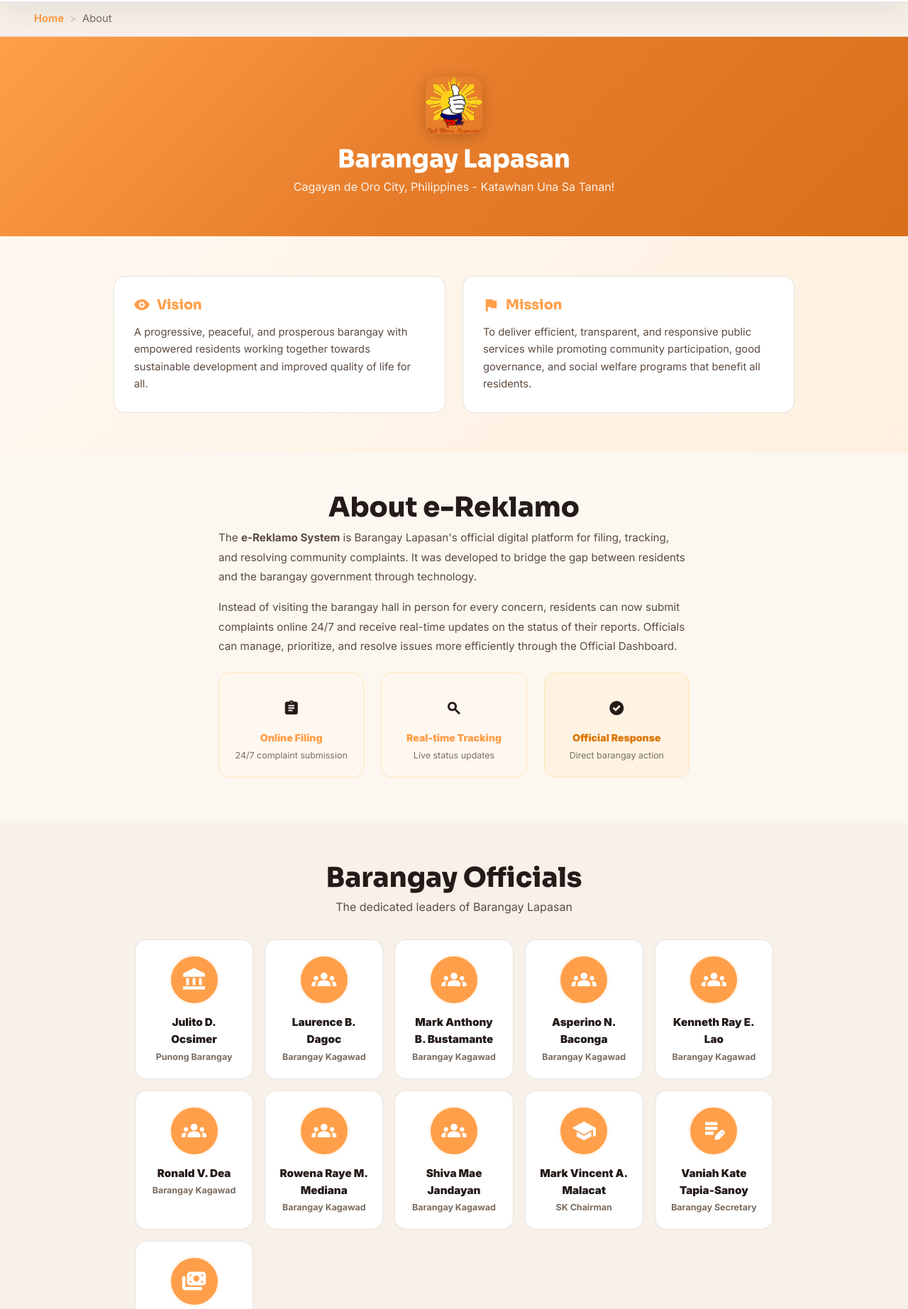
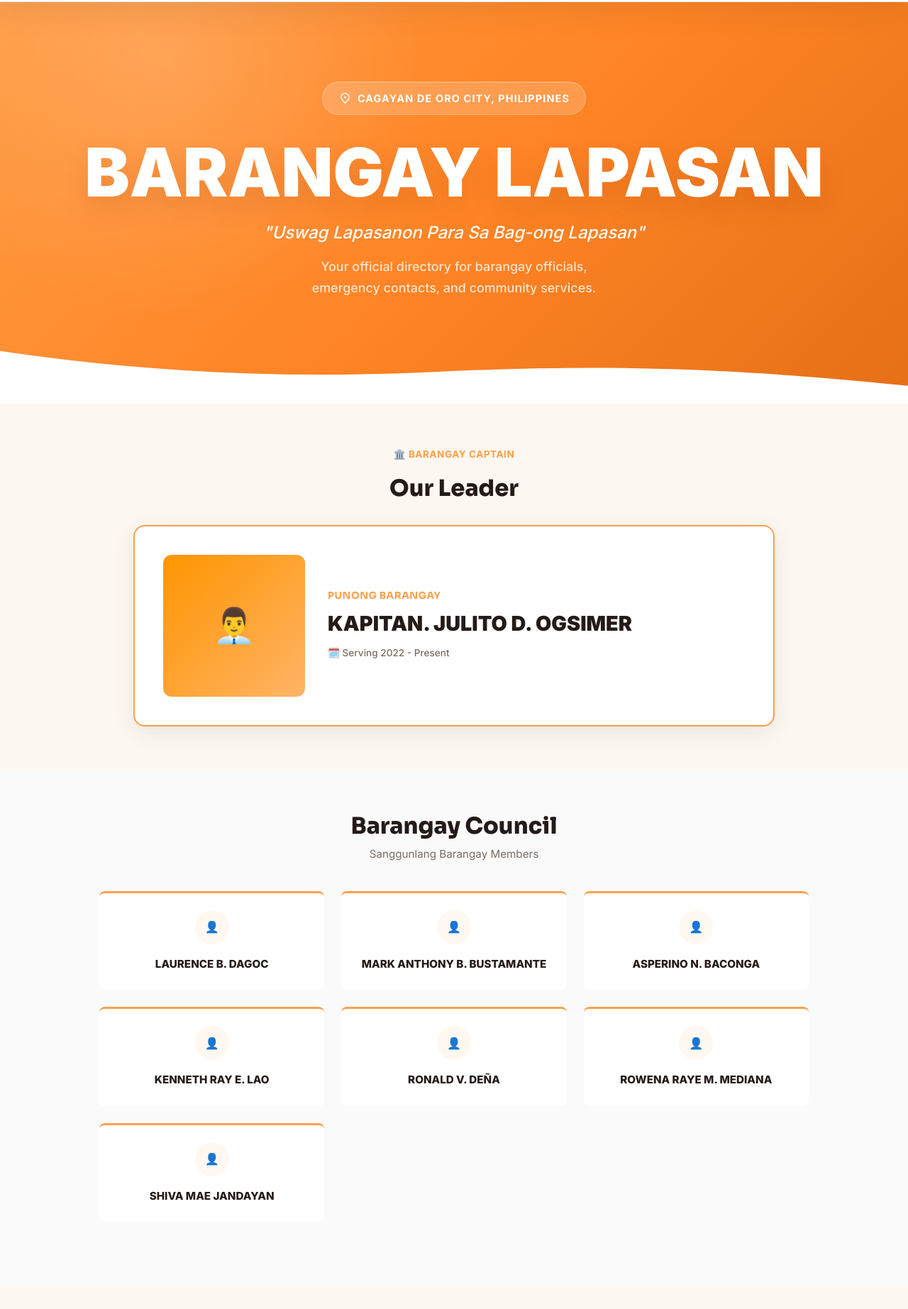
Before and after one commit to Dranel-alt/SDE-Web, a website: page pages/about.html in a window 1280 px wide. Shown: the part 97-1942 px from the top of the page at 71% size. Drawn offline with nearby package versions, Linux system fonts and the light colour scheme.

Commit message:
new feature

```diff
--- a/pages/about.html
+++ b/pages/about.html
@@ -8,96 +8,400 @@
   <link href="https://fonts.googleapis.com/css2?family=Inter:wght@400;500;600;700;800;900&family=Sora:wght@600;700;800&display=swap" rel="stylesheet"/>
   <link rel="stylesheet" href="../css/style.css"/>
   <style>
-    .official-card{background:#fff;border:1.5px solid var(--border);border-radius:var(--radius-lg);padding:20px;text-align:center;transition:all 0.2s;}
-    .official-card:hover{box-shadow:var(--shadow-md);transform:translateY(-3px);}
-    .official-avatar{width:72px;height:72px;border-radius:50%;background:var(--primary);display:flex;align-items:center;justify-content:center;margin:0 auto 12px;border:3px solid var(--primary-bg);color:#fff;}
-    .official-avatar .material-symbols-outlined{font-size:34px;}
-    .official-name{font-weight:900;font-size:0.95rem;margin-bottom:2px;}
-    .official-pos{font-size:0.78rem;color:var(--text-light);font-weight:700;}
-    .timeline-section{position:relative;max-width:600px;margin:0 auto;}
-    .hist-item{display:flex;gap:20px;margin-bottom:24px;}
-    .hist-year{font-size:1.1rem;font-weight:900;color:var(--primary);min-width:50px;padding-top:2px;}
-    .hist-text{flex:1;background:#fff;border-radius:10px;padding:14px 16px;border:1px solid var(--border);font-size:0.88rem;line-height:1.6;color:var(--text-mid);}
+    .about-breadcrumbs {
+      display: none;
+    }
+    .hero-banner {
+      background:
+        radial-gradient(circle at 18% 14%, rgba(255,255,255,0.14), transparent 32%),
+        linear-gradient(135deg, #FF9B43 0%, #FF8425 52%, #E56F17 100%);
+      color: #fff;
+      min-height: 540px;
+      padding: 112px 24px 150px;
+      text-align: center;
+      position: relative;
+      overflow: hidden;
+      display: flex;
+      align-items: center;
+      justify-content: center;
+    }
+    .hero-wave {
+      position: absolute;
+      left: -3%;
+      bottom: -1px;
+      width: 106%;
+      height: 82px;
+      display: block;
+      z-index: 0;
+    }
+    .hero-banner-inner {
+      position: relative;
+      z-index: 1;
+      max-width: 1120px;
+      margin: 0 auto;
+    }
+    .hero-banner .location-tag {
+      display: inline-flex;
+      align-items: center;
+      gap: 8px;
+      background: rgba(255, 255, 255, 0.18);
+      border: 1px solid rgba(255, 255, 255, 0.26);
+      border-radius: 999px;
+      padding: 11px 22px;
+      font-size: 0.9rem;
+      font-weight: 700;
+      margin-bottom: 36px;
+      backdrop-filter: blur(8px);
+      box-shadow: inset 0 1px 0 rgba(255,255,255,0.12);
+      text-transform: uppercase;
+      letter-spacing: 0.08em;
+    }
+    .hero-banner .location-tag .material-symbols-outlined {
+      font-size: 19px;
+      line-height: 1;
+    }
+    .hero-banner h1 {
+      font-size: clamp(4.6rem, 7.4vw, 6.1rem);
+      font-weight: 900;
+      line-height: 0.96;
+      margin: 0 0 24px;
+      letter-spacing: 0;
+      font-family: var(--font-body);
+      text-shadow: 0 18px 36px rgba(137, 54, 0, 0.16);
+    }
+    .hero-banner .tagline {
+      font-size: 1.5rem;
+      margin-bottom: 18px;
+      opacity: 0.98;
+      font-weight: 500;
+      font-style: italic;
+      line-height: 1.25;
+    }
+    .hero-banner p {
+      font-size: 1.12rem;
+      max-width: 690px;
+      margin: 0 auto;
+      opacity: 0.9;
+      line-height: 1.65;
+      font-weight: 500;
+    }
+    .hero-banner .directory-copy {
+      color: rgba(255, 255, 255, 0.86);
+      text-wrap: balance;
+    }
+
+    .leader-section {
+      padding: 60px 48px;
+      max-width: 1000px;
+      margin: 0 auto;
+    }
+    .leader-label {
+      color: var(--primary);
+      font-size: 0.85rem;
+      font-weight: 700;
+      letter-spacing: 0.5px;
+      text-transform: uppercase;
+      text-align: center;
+      margin-bottom: 16px;
+    }
+    .section-title-center {
+      text-align: center;
+      font-size: 2rem;
+      font-weight: 900;
+      margin-bottom: 32px;
+      color: var(--text-dark);
+    }
+    .leader-card {
+      background: #fff;
+      border-radius: 16px;
+      overflow: hidden;
+      border: 2px solid var(--primary);
+      box-shadow: 0 8px 32px rgba(0,0,0,0.08);
+    }
+    .leader-card-content {
+      display: flex;
+      align-items: center;
+      padding: 40px;
+    }
+    .leader-image {
+      width: 200px;
+      height: 200px;
+      border-radius: 12px;
+      background: linear-gradient(135deg, #FF9500, #FFB366);
+      display: flex;
+      align-items: center;
+      justify-content: center;
+      color: #fff;
+      font-size: 3rem;
+      margin-right: 32px;
+      flex-shrink: 0;
+    }
+    .leader-info h3 {
+      font-size: 0.85rem;
+      font-weight: 700;
+      color: var(--primary);
+      letter-spacing: 0.5px;
+      margin-bottom: 8px;
+      text-transform: uppercase;
+    }
+    .leader-info .name {
+      font-size: 1.8rem;
+      font-weight: 900;
+      color: var(--text-dark);
+      margin-bottom: 8px;
+    }
+    .leader-info .title {
+      font-size: 1rem;
+      font-weight: 600;
+      color: var(--text-mid);
+      margin-bottom: 12px;
+    }
+    .leader-info .tenure {
+      font-size: 0.85rem;
+      color: var(--text-light);
+      font-weight: 500;
+    }
+
+    .council-section {
+      padding: 60px 48px;
+      background: #fafafa;
+    }
+    .council-container {
+      max-width: 1000px;
+      margin: 0 auto;
+    }
+    .council-title {
+      text-align: center;
+      font-size: 2rem;
+      font-weight: 900;
+      margin-bottom: 8px;
+      color: var(--text-dark);
+    }
+    .council-subtitle {
+      text-align: center;
+      font-size: 0.95rem;
+      color: var(--text-light);
+      margin-bottom: 40px;
+    }
+    .council-grid {
+      display: grid;
+      grid-template-columns: repeat(3, 1fr);
+      gap: 24px;
+      margin-bottom: 32px;
+    }
+    .council-member {
+      background: #fff;
+      border-top: 3px solid var(--primary);
+      border-radius: 8px;
+      padding: 24px;
+      text-align: center;
+      transition: all 0.3s ease;
+    }
+    .council-member:hover {
+      box-shadow: 0 8px 24px rgba(0,0,0,0.1);
+      transform: translateY(-4px);
+    }
+    .council-member .icon {
+      width: 48px;
+      height: 48px;
+      border-radius: 50%;
+      background: var(--primary-bg);
+      display: flex;
+      align-items: center;
+      justify-content: center;
+      margin: 0 auto 16px;
+      color: var(--primary);
+    }
+    .council-member .name {
+      font-size: 0.95rem;
+      font-weight: 800;
+      color: var(--text-dark);
+    }
+
+    .roles-section {
+      padding: 60px 48px;
+    }
+    .roles-container {
+      max-width: 1000px;
+      margin: 0 auto;
+    }
+    .roles-grid {
+      display: grid;
+      grid-template-columns: repeat(3, 1fr);
+      gap: 24px;
+    }
+    .role-card {
+      background: #fff;
+      border-radius: 12px;
+      padding: 32px 24px;
+      text-align: center;
+      border: 1.5px solid var(--border);
+      transition: all 0.3s ease;
+    }
+    .role-card:hover {
+      box-shadow: 0 12px 32px rgba(0,0,0,0.1);
+      transform: translateY(-6px);
+    }
+    .role-card.chairman {
+      border-top: 4px solid #FFB366;
+    }
+    .role-card.secretary {
+      border-top: 4px solid #4CAF50;
+    }
+    .role-card.treasurer {
+      border-top: 4px solid #2196F3;
+    }
+    .role-icon {
+      width: 60px;
+      height: 60px;
+      border-radius: 50%;
+      display: flex;
+      align-items: center;
+      justify-content: center;
+      margin: 0 auto 16px;
+      font-size: 28px;
+    }
+    .role-card.chairman .role-icon {
+      background: #FFE4B5;
+      color: #FF9500;
+    }
+    .role-card.secretary .role-icon {
+      background: #E8F5E9;
+      color: #4CAF50;
+    }
+    .role-card.treasurer .role-icon {
+      background: #E3F2FD;
+      color: #2196F3;
+    }
+    .role-card .role-title {
+      font-size: 0.85rem;
+      font-weight: 700;
+      color: var(--text-light);
+      text-transform: uppercase;
+      letter-spacing: 0.5px;
+      margin-bottom: 8px;
+    }
+    .role-card .person-name {
+      font-size: 1.1rem;
+      font-weight: 900;
+      color: var(--text-dark);
+    }
+
+    @media (max-width: 768px) {
+      .hero-banner {
+        min-height: 430px;
+        padding: 68px 18px 122px;
+      }
+      .hero-wave {
+        height: 64px;
+      }
+      .hero-banner .location-tag {
+        margin-bottom: 24px;
+        padding: 9px 16px;
+        font-size: 0.82rem;
+      }
+      .hero-banner h1 { font-size: 3rem; margin-bottom: 22px; }
+      .hero-banner .tagline { font-size: 1.2rem; }
+      .hero-banner p { font-size: 1rem; }
+      .leader-card-content { flex-direction: column; }
+      .leader-image { width: 150px; height: 150px; margin-right: 0; margin-bottom: 20px; }
+      .council-grid { grid-template-columns: repeat(2, 1fr); }
+      .roles-grid { grid-template-columns: 1fr; }
+      .section-title-center { font-size: 1.6rem; }
+    }
   </style>
 </head>
 <body>
 <div id="navbar"></div>
-<nav class="breadcrumbs"><a href="../index.html">Home</a><span class="sep">&gt;</span><span>About</span></nav>
+<nav class="breadcrumbs about-breadcrumbs"><a href="../index.html">Home</a><span class="sep">&gt;</span><span>About</span></nav>
 <main id="main-content" class="page-fade">
-  <!-- Hero -->
-  <section style="background:var(--gradient-hero);color:#fff;padding:56px 48px;text-align:center;">
-    <img src="../assets/logo.png" alt="Barangay Lapasan Logo" style="width:80px;border-radius:16px;margin:0 auto 16px;display:block;box-shadow:0 4px 20px rgba(0,0,0,0.2);"/>
-    <h1 style="font-size:2.2rem;font-weight:900;margin-bottom:8px;">Barangay Lapasan</h1>
-    <p style="opacity:0.9;font-size:1rem;max-width:500px;margin:0 auto;">Cagayan de Oro City, Philippines - Katawhan Una Sa Tanan!</p>
+  <!-- Hero Banner -->
+  <section class="hero-banner">
+    <div class="hero-banner-inner">
+      <div class="location-tag"><span class="material-symbols-outlined">location_on</span> Cagayan de Oro City, Philippines</div>
+      <h1>BARANGAY LAPASAN</h1>
+      <p class="tagline">"Uswag Lapasanon Para Sa Bag-ong Lapasan"</p>
+      <p class="directory-copy">Your official directory for barangay officials, emergency contacts, and community services.</p>
+    </div>
+    <svg class="hero-wave" viewBox="0 0 1163 74" preserveAspectRatio="none" aria-hidden="true" focusable="false">
+      <path d="M0 0C186 31 362 41 552 32C746 23 879 22 1163 53V74H0Z" fill="#fff"/>
+    </svg>
   </section>
 
-  <!-- Vision Mission -->
-  <section class="section" style="background:linear-gradient(135deg,#FFF8F0,#FFF0E0);">
-    <div class="two-col" style="max-width:960px;margin:0 auto;">
-      <div class="vm-card">
-        <h3><span class="material-symbols-outlined icon">visibility</span> Vision</h3>
-        <p>A progressive, peaceful, and prosperous barangay with empowered residents working together towards sustainable development and improved quality of life for all.</p>
-      </div>
-      <div class="vm-card">
-        <h3><span class="material-symbols-outlined icon">flag</span> Mission</h3>
-        <p>To deliver efficient, transparent, and responsive public services while promoting community participation, good governance, and social welfare programs that benefit all residents.</p>
+  <!-- Leader Section -->
+  <section class="leader-section">
+    <div class="leader-label">🏛️ BARANGAY CAPTAIN</div>
+    <h2 class="section-title-center">Our Leader</h2>
+    <div class="leader-card">
+      <div class="leader-card-content">
+        <div class="leader-image">👨‍💼</div>
+        <div class="leader-info">
+          <h3>Punong Barangay</h3>
+          <div class="name">KAPITAN. JULITO D. OGSIMER</div>
+          <div class="tenure">🗓️ Serving 2022 - Present</div>
+        </div>
       </div>
     </div>
   </section>
 
-  <!-- About e-Reklamo -->
-  <section class="section" style="max-width:760px;margin:0 auto;">
-    <h2 class="section-title" style="text-align:center;">About e-Reklamo</h2>
-    <p style="color:var(--text-mid);line-height:1.8;margin-bottom:16px;font-size:0.95rem;">The <strong>e-Reklamo System</strong> is Barangay Lapasan's official digital platform for filing, tracking, and resolving community complaints. It was developed to bridge the gap between residents and the barangay government through technology.</p>
-    <p style="color:var(--text-mid);line-height:1.8;margin-bottom:24px;font-size:0.95rem;">Instead of visiting the barangay hall in person for every concern, residents can now submit complaints online 24/7 and receive real-time updates on the status of their reports. Officials can manage, prioritize, and resolve issues more efficiently through the Official Dashboard.</p>
-    <div class="three-col" style="margin-bottom:8px;">
-      <div style="text-align:center;padding:20px;background:var(--primary-bg);border-radius:var(--radius-lg);border:1px solid #FFE4B5;">
-        <div style="font-size:2rem;margin-bottom:8px;"><span class="material-symbols-outlined icon">assignment</span></div>
-        <div style="font-weight:900;font-size:0.88rem;color:var(--primary);">Online Filing</div>
-        <div style="font-size:0.78rem;color:var(--text-light);margin-top:4px;">24/7 complaint submission</div>
-      </div>
-      <div style="text-align:center;padding:20px;background:#FFF8F0;border-radius:var(--radius-lg);border:1px solid #FFE4B5;">
-        <div style="font-size:2rem;margin-bottom:8px;"><span class="material-symbols-outlined icon">search</span></div>
-        <div style="font-weight:900;font-size:0.88rem;color:var(--primary);">Real-time Tracking</div>
-        <div style="font-size:0.78rem;color:var(--text-light);margin-top:4px;">Live status updates</div>
-      </div>
-      <div style="text-align:center;padding:20px;background:#FEF3E2;border-radius:var(--radius-lg);border:1px solid #FFE4B5;">
-        <div style="font-size:2rem;margin-bottom:8px;"><span class="material-symbols-outlined icon">check_circle</span></div>
-        <div style="font-weight:900;font-size:0.88rem;color:var(--success);">Official Response</div>
-        <div style="font-size:0.78rem;color:var(--text-light);margin-top:4px;">Direct barangay action</div>
+  <!-- Council Section -->
+  <section class="council-section">
+    <div class="council-container">
+      <h2 class="council-title">Barangay Council</h2>
+      <p class="council-subtitle">Sanggunlang Barangay Members</p>
+      <div class="council-grid">
+        <div class="council-member">
+          <div class="icon">👤</div>
+          <div class="name">LAURENCE B. DAGOC</div>
+        </div>
+        <div class="council-member">
+          <div class="icon">👤</div>
+          <div class="name">MARK ANTHONY B. BUSTAMANTE</div>
+        </div>
+        <div class="council-member">
+          <div class="icon">👤</div>
+          <div class="name">ASPERINO N. BACONGA</div>
+        </div>
+        <div class="council-member">
+          <div class="icon">👤</div>
+          <div class="name">KENNETH RAY E. LAO</div>
+        </div>
+        <div class="council-member">
+          <div class="icon">👤</div>
+          <div class="name">RONALD V. DEÑA</div>
+        </div>
+        <div class="council-member">
+          <div class="icon">👤</div>
+          <div class="name">ROWENA RAYE M. MEDIANA</div>
+        </div>
+        <div class="council-member">
+          <div class="icon">👤</div>
+          <div class="name">SHIVA MAE JANDAYAN</div>
+        </div>
       </div>
     </div>
   </section>
 
-  <!-- Barangay Officials -->
-  <section class="section" style="background:var(--light-gray);">
-    <h2 class="section-title" style="text-align:center;">Barangay Officials</h2>
-    <p class="section-sub" style="text-align:center;display:block;margin-bottom:32px;">The dedicated leaders of Barangay Lapasan</p>
-    <div style="display:grid;grid-template-columns:repeat(auto-fill,minmax(160px,1fr));gap:16px;max-width:900px;margin:0 auto;">
-      <div class="official-card"><div class="official-avatar"><span class="material-symbols-outlined icon">account_balance</span></div><div class="official-name">Julito D. Ocsimer</div><div class="official-pos">Punong Barangay</div></div>
-      <div class="official-card"><div class="official-avatar"><span class="material-symbols-outlined icon">groups</span></div><div class="official-name">Laurence B. Dagoc</div><div class="official-pos">Barangay Kagawad</div></div>
-      <div class="official-card"><div class="official-avatar"><span class="material-symbols-outlined icon">groups</span></div><div class="official-name">Mark Anthony B. Bustamante</div><div class="official-pos">Barangay Kagawad</div></div>
-      <div class="official-card"><div class="official-avatar"><span class="material-symbols-outlined icon">groups</span></div><div class="official-name">Asperino N. Baconga</div><div class="official-pos">Barangay Kagawad</div></div>
-      <div class="official-card"><div class="official-avatar"><span class="material-symbols-outlined icon">groups</span></div><div class="official-name">Kenneth Ray E. Lao</div><div class="official-pos">Barangay Kagawad</div></div>
-      <div class="official-card"><div class="official-avatar"><span class="material-symbols-outlined icon">groups</span></div><div class="official-name">Ronald V. Dea</div><div class="official-pos">Barangay Kagawad</div></div>
-      <div class="official-card"><div class="official-avatar"><span class="material-symbols-outlined icon">groups</span></div><div class="official-name">Rowena Raye M. Mediana</div><div class="official-pos">Barangay Kagawad</div></div>
-      <div class="official-card"><div class="official-avatar"><span class="material-symbols-outlined icon">groups</span></div><div class="official-name">Shiva Mae Jandayan</div><div class="official-pos">Barangay Kagawad</div></div>
-      <div class="official-card"><div class="official-avatar"><span class="material-symbols-outlined icon">school</span></div><div class="official-name">Mark Vincent A. Malacat</div><div class="official-pos">SK Chairman</div></div>
-      <div class="official-card"><div class="official-avatar"><span class="material-symbols-outlined icon">edit_note</span></div><div class="official-name">Vaniah Kate Tapia-Sanoy</div><div class="official-pos">Barangay Secretary</div></div>
-      <div class="official-card"><div class="official-avatar"><span class="material-symbols-outlined icon">payments</span></div><div class="official-name">Roan Mae C. Datu</div><div class="official-pos">Barangay Treasurer</div></div>
-    </div>
-  </section>
-
-  <!-- History -->
-  <section class="section" style="max-width:760px;margin:0 auto;">
-    <h2 class="section-title" style="text-align:center;">Our History</h2>
-    <p class="section-sub" style="text-align:center;display:block;margin-bottom:28px;">Barangay Lapasan through the years</p>
-    <div class="timeline-section">
-      <div class="hist-item"><div class="hist-year">1900s</div><div class="hist-text">Lapasan established as a sitio along the coastal areas of Cagayan de Oro, known for its fishing communities.</div></div>
-      <div class="hist-item"><div class="hist-year">1945</div><div class="hist-text">Officially recognized as a barangay following post-war administrative reorganization of Cagayan de Oro City.</div></div>
-      <div class="hist-item"><div class="hist-year">1990s</div><div class="hist-text">Rapid urbanization transforms Lapasan into a densely populated urban barangay with commercial and residential growth.</div></div>
-      <div class="hist-item"><div class="hist-year">2020s</div><div class="hist-text">Barangay Lapasan embraces digital governance with the launch of the e-Reklamo complaint management system.</div></div>
-      <div class="hist-item"><div class="hist-year">2026</div><div class="hist-text">e-Reklamo v2.0 launched - featuring AI-assisted categorization, real-time tracking, analytics dashboard, and multilingual support.</div></div>
+  <!-- Key Roles Section -->
+  <section class="roles-section">
+    <div class="roles-container">
+      <div class="roles-grid">
+        <div class="role-card chairman">
+          <div class="role-icon">🎓</div>
+          <div class="role-title">SK CHAIRMAN</div>
+          <div class="person-name">MARK VINCENT A. MALACAT</div>
+        </div>
+        <div class="role-card secretary">
+          <div class="role-icon">📋</div>
+          <div class="role-title">BARANGAY SECRETARY</div>
+          <div class="person-name">VANIAH KATE TAPIA-SANOY</div>
+        </div>
+        <div class="role-card treasurer">
+          <div class="role-icon">💰</div>
+          <div class="role-title">BARANGAY TREASURER</div>
+          <div class="person-name">ROAN MAE C. DATU</div>
+        </div>
+      </div>
     </div>
   </section>
 </main>
```
Also changed, not shown: css/style.css (+96 -1 lines), index.html (+9 -2 lines), pages/contact.html (+83 -84 lines), 3 other files.
